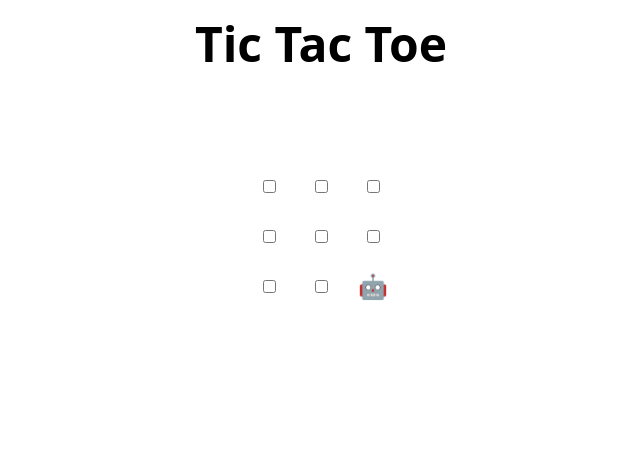
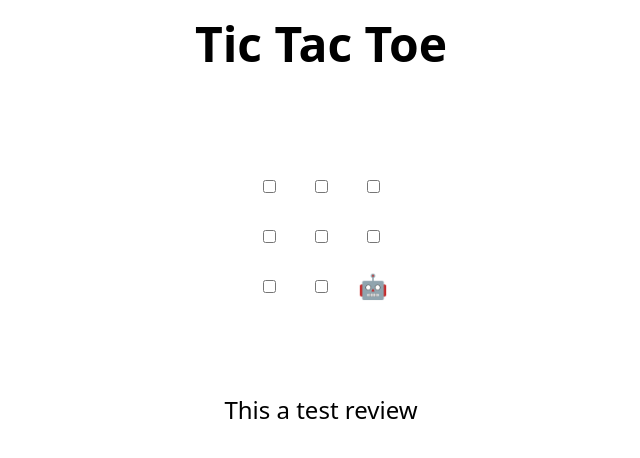
Before and after one commit to dannlebeau/skills-review-pull-requests, a plain HTML site: page index.html in a window 1280 px wide. Shown: the whole page, without its empty margins (319-959 px from the left). Drawn offline with Linux system fonts and the light colour scheme.

Commit message:
Update index.html
this line code is empty!

```diff
--- a/index.html
+++ b/index.html
@@ -48,7 +48,7 @@
 </table>
 
 <h2 hidden>Game over, refresh to play again 🧑‍💻 🤖!</h2>
-
+This a test review
 <script>
   // Initialization
   const boxes = Array.from(document.querySelectorAll("td"));
```
